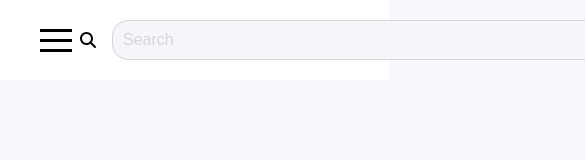
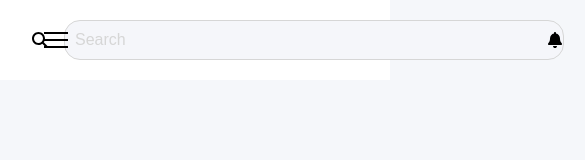
Before and after one commit to Yncy0/ROOMIE, a React (Vite) app: page / in a window 390 px wide. Shown: the top 160 px of the page, 585 px wide, since content can reach past the window. Built offline with nearby package versions, Linux system fonts and the light colour scheme.

Commit message:
finished: hamburger menu prototype

```diff
--- a/package.json
+++ b/package.json
@@ -15,7 +15,8 @@
     "@fortawesome/react-fontawesome": "^0.2.2",
     "hamburger-react": "^2.5.1",
     "react": "^18.3.1",
-    "react-dom": "^18.3.1"
+    "react-dom": "^18.3.1",
+    "react-use": "^17.5.1"
   },
   "devDependencies": {
     "@eslint/js": "^9.9.0",
--- a/src/components/navigation/MenuComponent.jsx
+++ b/src/components/navigation/MenuComponent.jsx
@@ -1,15 +1,15 @@
 import React, {useState, useRef} from "react";
-import Hamburger, { Squash } from "hamburger-react";
 import { Navigation } from "./Navigation";
+import Hamburger from "hamburger-react";
 
 export default function MenuComponent() {
-    const[isOpen, setIsOpen] = useState(false);
+    const [isOpen, setIsOpen] = React.useState(false)
 
     return(
-        <div className="menu-container">
-            <Hamburger toggled={isOpen} toggle={setIsOpen}/>
-            {isOpen && (
-                <div className="menu-open">
+        <>
+            <Hamburger size={24} toggle={setIsOpen} toggled={isOpen}/>
+            { isOpen &&(
+                <nav className="menu-container">
                     <h1>ROOMIE</h1>
                     <ul className="menu-list">
                         {Navigation.map((nav) => {
@@ -24,8 +24,9 @@
                             )
                         })}
                     </ul>
-                </div>
-            )}
-        </div>
+                </nav>
+                )
+            }
+        </>
     )
 }
--- a/src/index.css
+++ b/src/index.css
@@ -105,9 +105,13 @@
   font-size: 1rem;
 }
 
+.container {
+  display: flex;
+  flex-direction: row;
+}
+
 
 /* HEADER COMPONENT */
-
 .header-div {
   display: flex;
   flex-direction: row;
@@ -117,6 +121,7 @@
   padding-inline: 2rem;
   padding-top: 1rem;
   padding-bottom: 1rem;
+
 
   background-color: var(--cl-white-500);
 }
@@ -159,21 +164,30 @@
 }
 /* BREAK */
 
+
 /* MENU */
+.hamburger-react {
+  z-index: 12;
+}
 
 .menu-container {
   display: flex;
   flex-direction: column;
   gap: 1rem;
+  background-color: aqua;
+  padding-top: 7rem;
+  padding-inline: 7rem;
+  text-align: start;
+  min-height: 100vh;
+  z-index: 10;
+  position: absolute;
+  top: 0;
+  left: 0;
 }
 
-.menu-open {
-  padding: 5rem;
-}
-
-.menu-open h1 {
+.menu-container h1 {
   font-family: var(--ff-logo);
-  padding-bottom: 4rem;
+  padding-bottom: 2rem;
 }
 
 .menu-list {
--- a/src/main.jsx
+++ b/src/main.jsx
@@ -6,7 +6,6 @@
 
 createRoot(document.getElementById('root')).render(
   <StrictMode>
-    <HeaderComponent />
-    {/* <MenuComponent/> */}
+    <HeaderComponent/>
   </StrictMode>,
 )
```
Also changed, not shown: src/components/HeaderComponent.jsx (+5 -4 lines), 1 other file (tests, documents, lock files or other folders).
